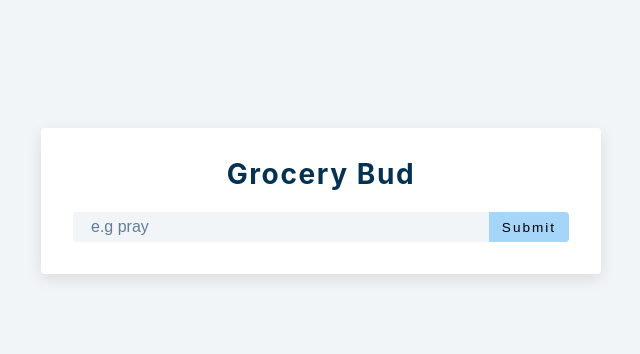
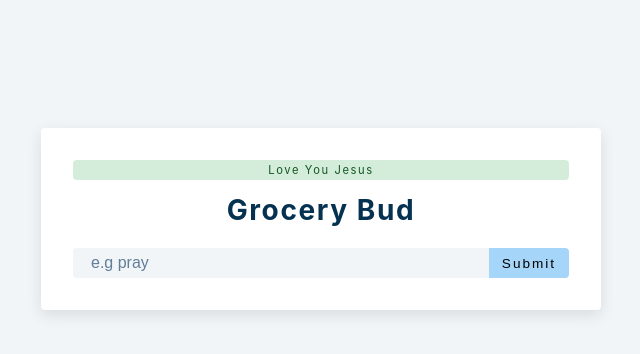
Before and after one commit to david204code/Grocery-Bud-react, a React (Create React App) app: page / in a window 1280 px wide. Shown: the top 354 px of the page, without its empty margins (319-959 px from the left). Built offline with nearby package versions, Linux system fonts and the light colour scheme.

Commit message:
Passed in the state value alert as props to the Alert component, received the attribute type, msg for return in the Alert component

```diff
--- a/src/Alert.js
+++ b/src/Alert.js
@@ -1,7 +1,10 @@
 import React, { useEffect } from 'react'
 
-const Alert = () => {
-  return <h2>alert component</h2>
+const Alert = ({ type, msg }) => {
+  return (
+    // template string in className
+    <p className ={`alert alert-${type}`}>{msg}</p>
+  );
 }
 
 export default Alert
--- a/src/App.js
+++ b/src/App.js
@@ -7,7 +7,11 @@
   const [list, setList] = useState([]);
   const [isEditing, setIsEditing] = useState(false);
   const [editID, setEditID] = useState(null);
-  const [alert, setAlert] = useState({show: false, msg:'', type:''});
+  const [alert, setAlert] = useState({
+    show: true,
+    msg:'Love you Jesus',
+    type:'success',
+  });
 
   const handleSubmit = (e) => {
     e.preventDefault();
@@ -32,7 +36,7 @@
   return (
     <section className ="section-center">
       <form className ="grocery-form" onSubmit ={handleSubmit}>
-        {alert.show && <Alert />}
+        {alert.show && <Alert {...alert}/>}
         <h3>Grocery bud</h3>
         <div className ="form-control">
           <input
```
